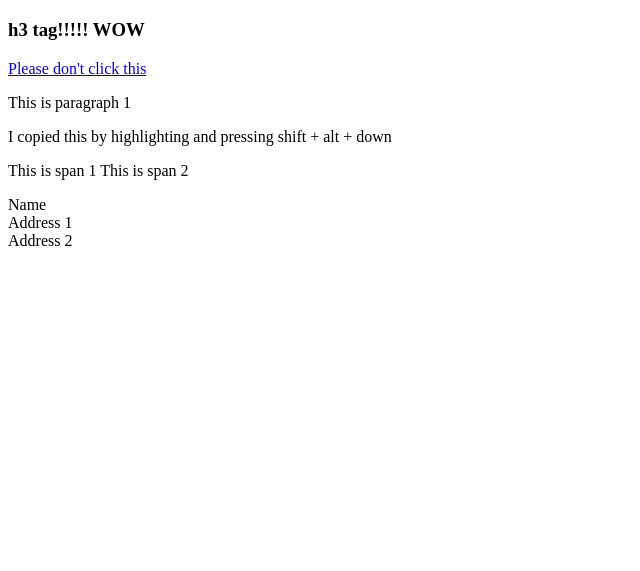
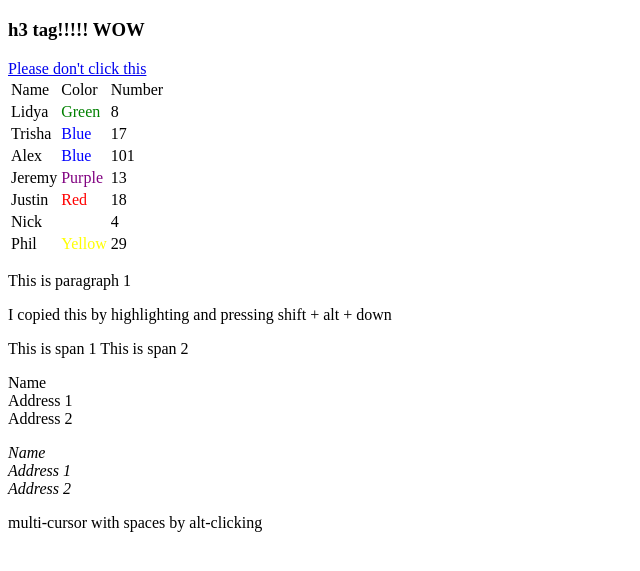
Before and after one commit to JeremyPlott/HTMLintro, a plain HTML site: page index.html in a window 1280 px wide. Shown: the part 61-632 px from the top of the page, without its empty margins (0-640 px from the left). Drawn offline with Linux system fonts and the light colour scheme.

Commit message:
added things

```diff
--- a/index.html
+++ b/index.html
@@ -6,7 +6,55 @@
     <body>
         <h1>My first HTML page.</h1>
         <h3>h3 tag!!!!! WOW</h3>
-        <a href="https://www.youtube.com/watch?v=dQw4w9WgXcQ" target="_blank">Please don't click this</a>
+        <a href="https://www.youtube.com/watch?v=dQw4w9WgXcQ" target="_blank">Please don't click this</a><br>
+
+        <table>
+            <thead>
+                <tr>
+                    <td>Name</td>
+                    <td>Color</td>
+                    <td>Number</td>
+                </tr>
+            </thead>
+            <tbody>
+                <tr>
+                    <td>Lidya</td>
+                    <td style=color:Green>Green</td>
+                    <td>8</td>
+                </tr>
+                <tr>
+                    <td>Trisha</td>
+                    <td style=color:blue>Blue</td>
+                    <td>17</td>
+                </tr>
+                <tr>
+                    <td>Alex</td>
+                    <td style=color:blue>Blue</td>
+                    <td>101</td>
+                </tr>
+                <tr>
+                    <td>Jeremy</td>
+                    <td style=color:purple>Purple</td>
+                    <td>13</td>
+                </tr>
+                <tr>
+                    <td>Justin</td>
+                    <td style=color:red>Red</td>
+                    <td>18</td>
+                </tr>
+                <tr>
+                    <td>Nick</td>
+                    <td style=color:white>White</td>
+                    <td>4</td>
+                </tr>
+                <tr>
+                    <td>Phil</td>
+                    <td style=color:yellow>Yellow</td>
+                    <td>29</td>
+                </tr>
+            </tbody>
+            <tfoot></tfoot>
+        </table>
 
         <p>
             This is paragraph 1
@@ -25,5 +73,14 @@
             <span>Address 1</span><br>
             <span>Address 2</span>
         </p>
+        <address>
+            <span>Name</span><br>
+            <span>Address 1</span><br>
+            <span>Address 2</span>
+        </address>
+
+        <p>multi-cursor with spaces by alt-clicking</p>
+
+
     </body>
 </html>
```
